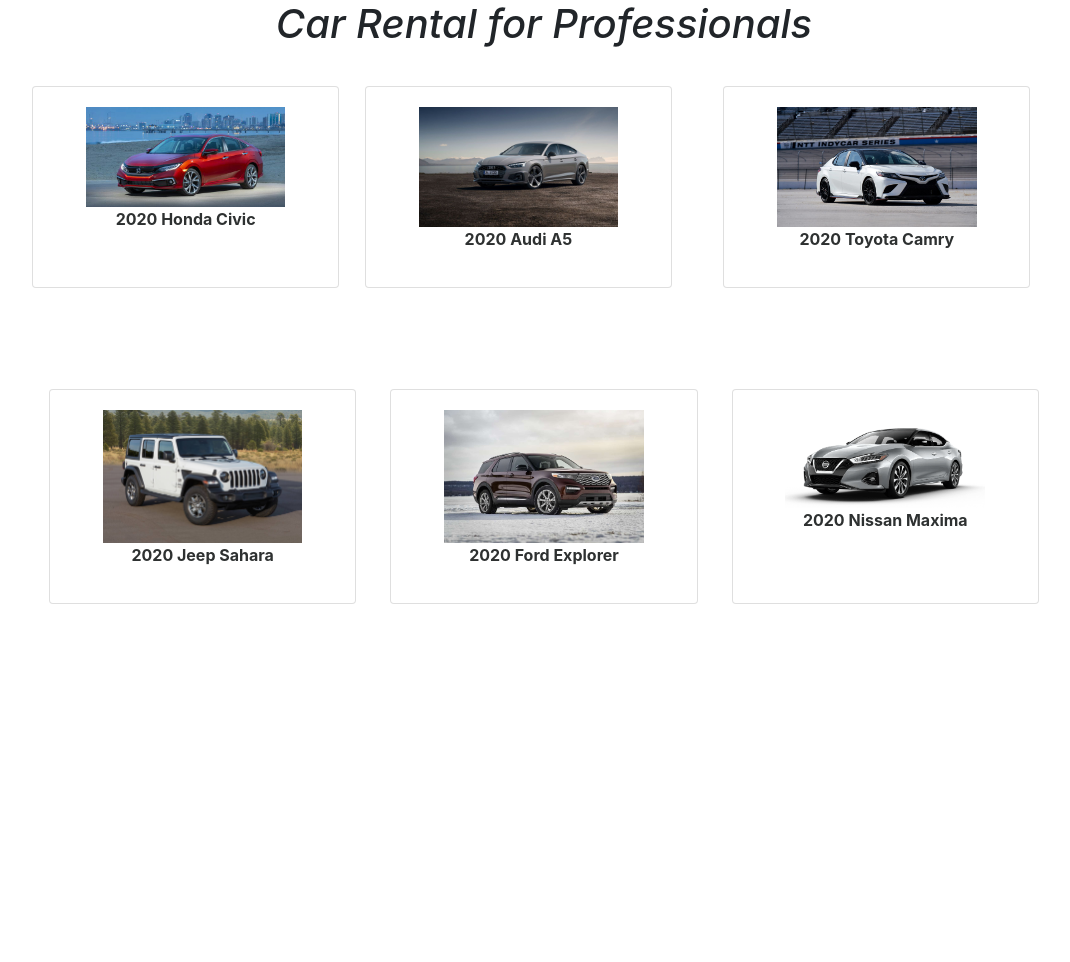
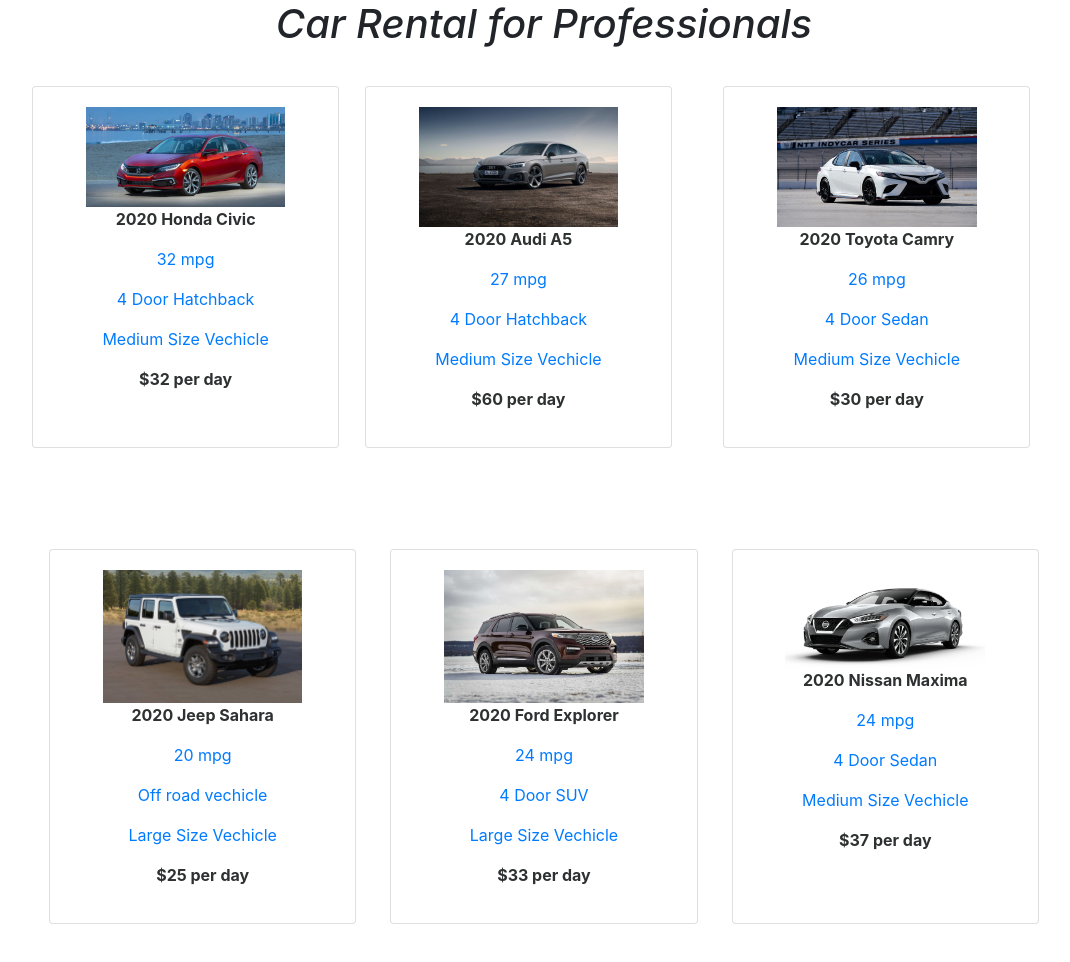
Before and after one commit to JayHoward16/Projectfall2020, a PHP site: page /home.php in a window 1280 px wide. Shown: the part 56-1018 px from the top of the page, without its empty margins (96-1166 px from the left). Before the commit the page ends 660 px from the top, so only its background shows below. Run offline with PHP 8.4, Linux system fonts and the light colour scheme; some libraries are stand-ins or nearby versions.

Commit message:
Add files via upload

```diff
--- a/home.php
+++ b/home.php
@@ -1,4 +1,3 @@
-
 <?php
 include 'configdb.php';
 session_start();
@@ -99,6 +98,10 @@ session_start();
       <img src="images/civic.jpg" id="car">
         <p>
           <span>2020 Honda Civic</span>
+            <p>32 mpg</p>
+            <p>4 Door Hatchback</p>
+            <p>Medium Size Vechicle</p>
+            <span>$32 per day</span>
         </p>
          </a>
 
@@ -108,6 +111,10 @@ session_start();
       <img src="audi/audi.jpg" id="car">
         <p>
           <span>2020 Audi A5</span>
+            <p>27 mpg</p>
+            <p>4 Door Hatchback</p>
+            <p>Medium Size Vechicle</p>
+            <span>$60 per day</span>
         </p>
 
         <!-- <input type="submit" formaction='/rentalcar1.php' value="Rent" class="button"> -->
@@ -118,6 +125,10 @@ session_start();
       <img src="toyota/toyota.jpg" id="car">
         <p>
           <span>2020 Toyota Camry</span>
+            <p>26 mpg</p>
+            <p>4 Door Sedan</p>
+            <p>Medium Size Vechicle</p>
+            <span>$30 per day</span>
         </p>
 
 
@@ -134,6 +145,10 @@ session_start();
       <img src="jeep/jeep.jpg" id="car">
         <p>
           <span>2020 Jeep Sahara</span>
+            <p>20 mpg</p>
+            <p>Off road vechicle</p>
+            <p>Large Size Vechicle</p>
+            <span>$25 per day</span>
         </p>
         <!-- <input type="submit" name="submit" value="Rent" class="button"> -->
       </div>
@@ -142,6 +157,10 @@ session_start();
       <img src="ford/ford.jpg" id="car">
         <p>
           <span>2020 Ford Explorer</span>
+            <p>24 mpg</p>
+            <p>4 Door SUV</p>
+            <p>Large Size Vechicle</p>
+            <span>$33 per day</span>
         </p>
         <!-- <input type="submit" name="submit" value="Rent" class="button"> -->
 
@@ -152,6 +171,10 @@ session_start();
       <br>
         <p>
           <span>2020 Nissan Maxima<span>
+            <p>24 mpg</p>
+            <p>4 Door Sedan</p>
+            <p>Medium Size Vechicle</p>
+            <span>$37 per day</span>
         </p>
         <!-- <input type="submit" name="submit" value="Rent" class="button"> -->
       </div>
--- a/rentalcar2.php
+++ b/rentalcar2.php
@@ -275,6 +275,12 @@ function showSlides() {
           </div>
         </div>
 
+        <div class="driver-infos">
+
+
+           <input type="submit"  name="submit" onclick="return alert('Reserved Dates')" value="Proceed to Checkout" class="button">
+
+        </div>
 
 
 </body>
--- a/rentalcar3.php
+++ b/rentalcar3.php
@@ -275,7 +275,12 @@ function showSlides() {
           </div>
         </div>
 
+        <div class="driver-infos">
 
+
+           <input type="submit"  name="submit" onclick="return alert('Reserved Dates')" value="Proceed to Checkout" class="button">
+
+        </div>
 
 </body>
 </html>
--- a/rentalcar4.php
+++ b/rentalcar4.php
@@ -275,7 +275,12 @@ function showSlides() {
           </div>
         </div>
 
+        <div class="driver-infos">
 
+
+           <input type="submit"  name="submit" onclick="return alert('Reserved Dates')" value="Proceed to Checkout" class="button">
+
+        </div>
 
 </body>
 </html>
--- a/rentalcar5.php
+++ b/rentalcar5.php
@@ -275,7 +275,12 @@ function showSlides() {
           </div>
         </div>
 
+        <div class="driver-infos">
 
+
+           <input type="submit"  name="submit" onclick="return alert('Reserved Dates')" value="Proceed to Checkout" class="button">
+
+        </div>
 
 </body>
 </html>
--- a/rentalcar6.php
+++ b/rentalcar6.php
@@ -275,7 +275,12 @@ function showSlides() {
           </div>
         </div>
 
+        <div class="driver-infos">
 
+
+           <input type="submit"  name="submit" onclick="return alert('Reserved Dates')" value="Proceed to Checkout" class="button">
+
+        </div>
 
 </body>
 </html>
```
Also changed, not shown: J&M-Datbase.sql (+2 -55 lines), loginjm.php (+22 -31 lines), rentalcar1.php (+5 -5 lines).
